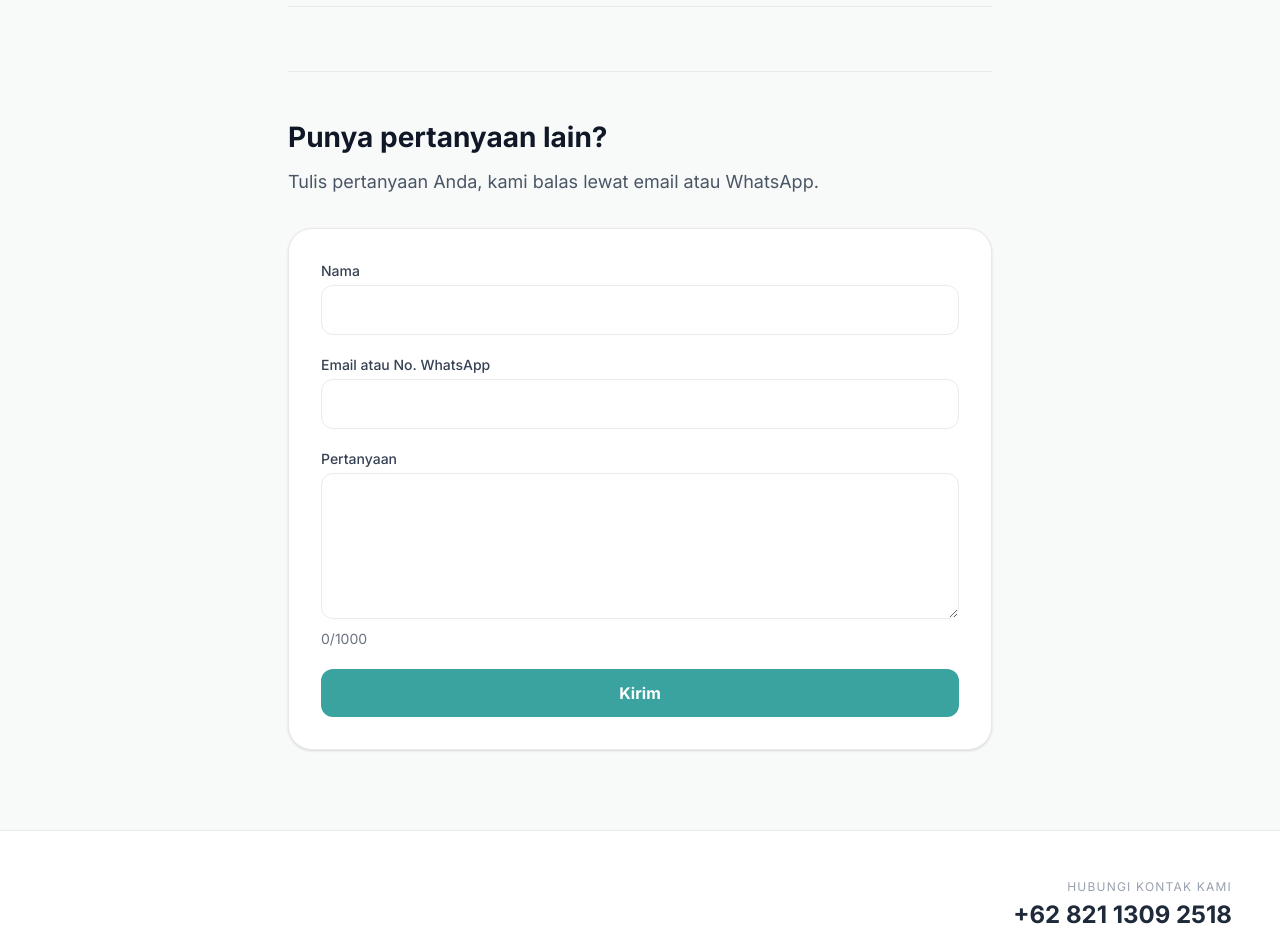
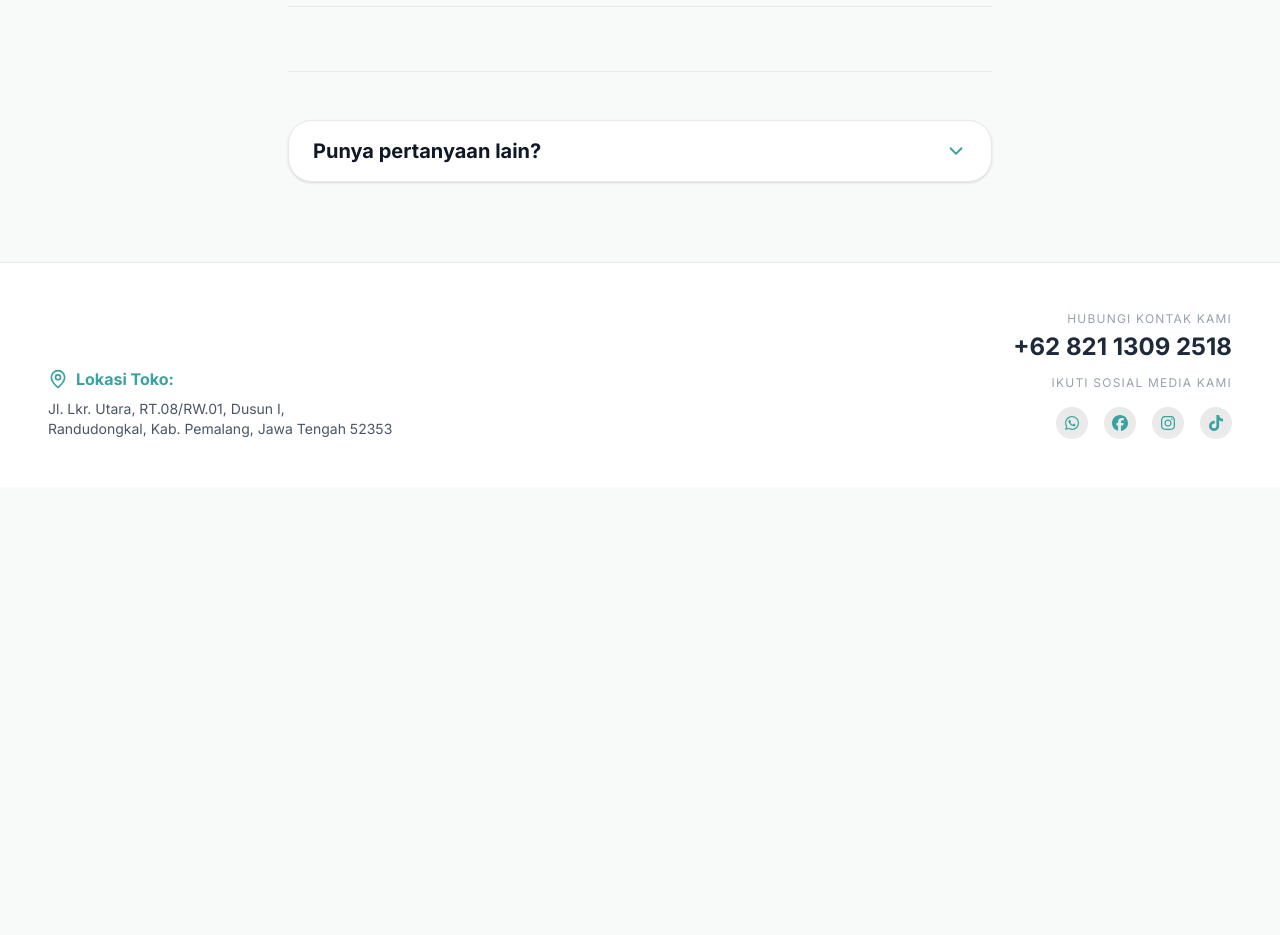
Before and after one commit to Moch-Iqbaal/mebel-putrijaya, a Next.js app: page /artikel/kasur-busa-randudongkal-ukuran in a window 1280 px wide. Shown: the part 4260-5195 px from the top of the page. After the commit the page ends 4747 px from the top, so only its background shows below. Built offline with nearby package versions, Linux system fonts and the light colour scheme.

Commit message:
Collapse the article question form until the reader opens it.
The question block is a disclosure that starts closed, and the thank-you message stays open after a successful send.

Co-authored-by: Mochammad Maulana Iqbal <Moch-Iqbaal@users.noreply.github.com>

```diff
--- a/src/app/globals.css
+++ b/src/app/globals.css
@@ -167,3 +167,35 @@
   height: 100%;
   border: 0;
 }
+
+.article-question > summary {
+  list-style: none;
+}
+
+.article-question > summary::-webkit-details-marker {
+  display: none;
+}
+
+.article-question .article-question-chevron {
+  transition: transform 0.2s ease;
+}
+
+.article-question[open] > summary .article-question-chevron {
+  transform: rotate(180deg);
+}
+
+@supports (interpolate-size: allow-keywords) {
+  .article-question {
+    interpolate-size: allow-keywords;
+  }
+
+  .article-question::details-content {
+    height: 0;
+    overflow: clip;
+    transition: height 0.3s ease, content-visibility 0.3s ease allow-discrete;
+  }
+
+  .article-question[open]::details-content {
+    height: auto;
+  }
+}
--- a/src/components/ArticleQuestionForm.tsx
+++ b/src/components/ArticleQuestionForm.tsx
@@ -1,6 +1,7 @@
 'use client';
 
-import { FormEvent, useRef, useState } from 'react';
+import { FormEvent, useEffect, useRef, useState } from 'react';
+import { ChevronDown } from 'lucide-react';
 import { whatsappHref } from '../seo';
 
 const FORMSUBMIT_ENDPOINT = 'https://formsubmit.co/ajax/putrijayamebel2022@gmail.com';
@@ -72,6 +73,7 @@ export default function ArticleQuestionForm({ articleTitle, articleUrl }: Articl
   const [fieldErrors, setFieldErrors] = useState<FieldErrors>({});
   const [status, setStatus] = useState<Status>('idle');
   const sending = useRef(false);
+  const detailsRef = useRef<HTMLDetailsElement>(null);
   const honeyRef = useRef<HTMLInputElement>(null);
   const nameRef = useRef<HTMLInputElement>(null);
   const contactRef = useRef<HTMLInputElement>(null);
@@ -80,6 +82,12 @@ export default function ArticleQuestionForm({ articleTitle, articleUrl }: Articl
   const whatsappFallback = whatsappHref(
     `Halo Mebel Putri Jaya, saya punya pertanyaan dari artikel: ${articleTitle}`,
   );
+
+  useEffect(() => {
+    if (status === 'success' && detailsRef.current) {
+      detailsRef.current.open = true;
+    }
+  }, [status]);
 
   async function handleSubmit(event: FormEvent<HTMLFormElement>) {
     event.preventDefault();
@@ -138,25 +146,39 @@ export default function ArticleQuestionForm({ articleTitle, articleUrl }: Articl
 
   return (
     <section aria-labelledby="pertanyaan-lain" className="mt-16 border-t border-accent pt-12">
-      <h2 id="pertanyaan-lain" className="text-[1.75rem] font-bold leading-tight text-gray-900">
+      <details
+        ref={detailsRef}
+        className="article-question w-full overflow-hidden rounded-3xl border border-accent bg-white shadow-sm"
+        onToggle={(event) => {
+          if (status === 'success' && !event.currentTarget.open) {
+            event.currentTarget.open = true;
+          }
+        }}
+      >
+        <summary className="flex w-full cursor-pointer items-center justify-between gap-4 px-6 py-4 text-left focus-visible:outline-none focus-visible:ring-2 focus-visible:ring-inset focus-visible:ring-primary">
+          <h2 id="pertanyaan-lain" className="text-lg font-bold text-gray-900 sm:text-xl">
             Punya pertanyaan lain?
           </h2>
-      <p className="mt-3 text-lg leading-relaxed text-gray-600">
-        Tulis pertanyaan Anda, kami balas lewat email atau WhatsApp.
-      </p>
+          <ChevronDown className="article-question-chevron shrink-0 text-primary" size={22} aria-hidden="true" />
+        </summary>
 
+        <div className="border-t border-accent px-6 py-6 sm:px-8">
           {status === 'success' ? (
             <p
               role="status"
-          className="mt-8 rounded-3xl border border-primary/30 bg-primary/10 px-6 py-5 text-lg text-gray-800"
+              className="rounded-2xl border border-primary/30 bg-primary/10 px-5 py-4 text-lg text-gray-800"
             >
               Terima kasih, pertanyaan Anda sudah terkirim.
             </p>
           ) : (
+            <>
+              <p className="mb-6 text-lg leading-relaxed text-gray-600">
+                Tulis pertanyaan Anda, kami balas lewat email atau WhatsApp.
+              </p>
               <form
           onSubmit={handleSubmit}
           noValidate
-          className="relative mt-8 flex flex-col gap-5 rounded-3xl border border-accent bg-white p-6 shadow-sm sm:p-8"
+          className="relative flex flex-col gap-5"
           aria-busy={status === 'submitting'}
         >
           <div style={{ display: 'none' }} aria-hidden="true">
@@ -284,7 +306,10 @@ export default function ArticleQuestionForm({ articleTitle, articleUrl }: Articl
             {status === 'submitting' ? 'Mengirim...' : 'Kirim'}
           </button>
         </form>
+            </>
           )}
+        </div>
+      </details>
     </section>
   );
 }
```
Lines whose indentation alone changed are shown as unchanged.
